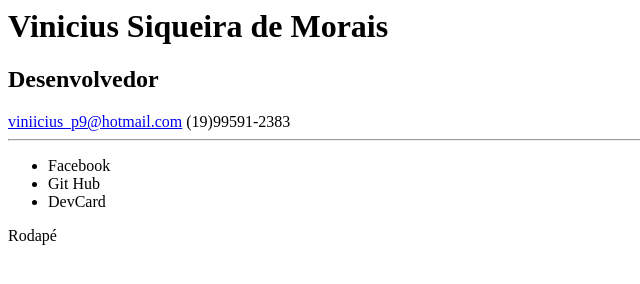
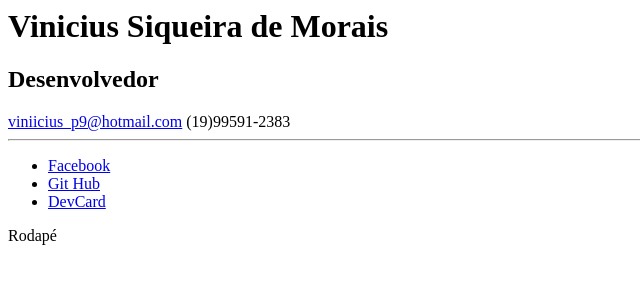
Before and after one commit to viniiciusp9/viniiciusp9.github.io, a plain HTML site: page index.html in a window 1280 px wide. Shown: the whole page, without its empty margins (0-640 px from the left). Drawn offline with Linux system fonts and the light colour scheme.

Commit message:
Pagina Inicial

```diff
--- a/index.html
+++ b/index.html
@@ -17,9 +17,9 @@
         </header>
     <section class="redes-sociais">
         <ul>
-            <li><a href="https://www.facebook.com/vinicius.siqueirademorais" target="_blank"></a><span class="ico-facebook">Facebook</span></a></li>
-        <li><a href="https://github.com/viniiciusp9" target="_blank"></a><span class="ico-github">Git Hub</span></a></li>
-    <li><a href="http://devcard.com.br/card/vinicius-siqueira/" target="_blank"></a><span class="ico-devcard">DevCard </span></a></li>
+            <li><a href="https://www.facebook.com/vinicius.siqueirademorais" target="_blank"><span class="ico-facebook">Facebook</span></a></li>
+        <li><a href="https://github.com/viniiciusp9" target="_blank"><span class="ico-github">Git Hub</span></a></li>
+    <li><a href="http://devcard.com.br/card/vinicius-siqueira/" target="_blank"><span class="ico-devcard">DevCard </span></a></li>
         </section>
     <section class="projetos"></section>
     <section class="tecnologias"></section>
```
